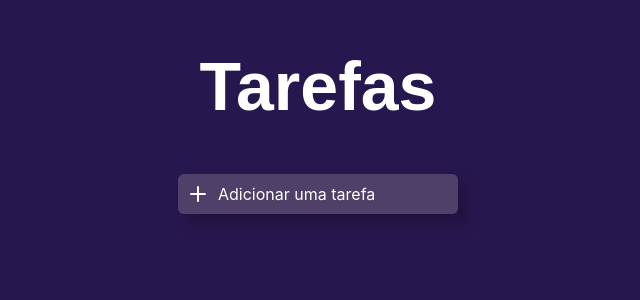
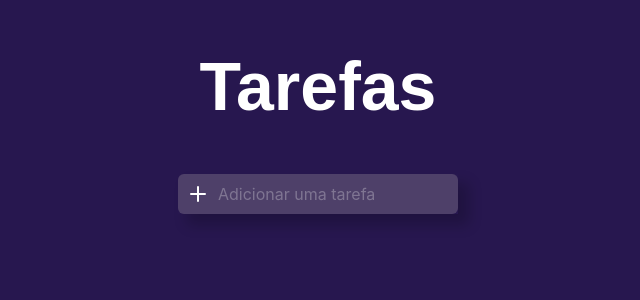
Before and after one commit to codemoises/todoList-react, a React (Create React App) app: page / in a window 1280 px wide. Shown: the top 300 px of the page, without its empty margins (322-962 px from the left). Built offline with nearby package versions, Linux system fonts and the light colour scheme.

Commit message:
Update index.tsx

```diff
--- a/src/components/FormAlternative/index.tsx
+++ b/src/components/FormAlternative/index.tsx
@@ -34,7 +34,7 @@ export default function FormAlternative({ onSubmit, handleChangeCallback, todoVa
                     color={"#fff"}
                     border={"0"}
                     placeholder={EditForm ? '' : 'Adicionar uma tarefa'}
-                    _placeholder={{ color: '#fff' }}
+                    _placeholder={{ color: '#ffffff47' }}
                     required
                     onChange={(e) => handleChangeCallback(e.target.value)}
                     value={todoValue}
```
